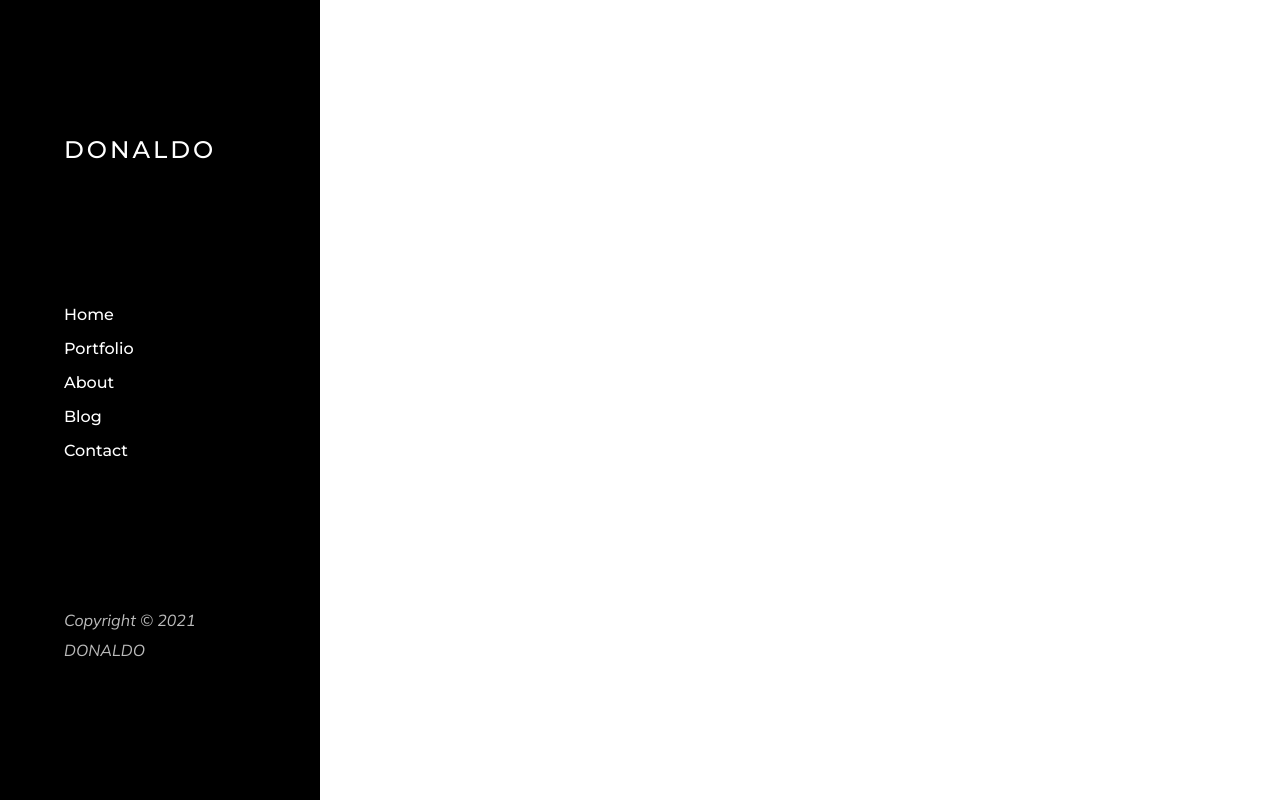
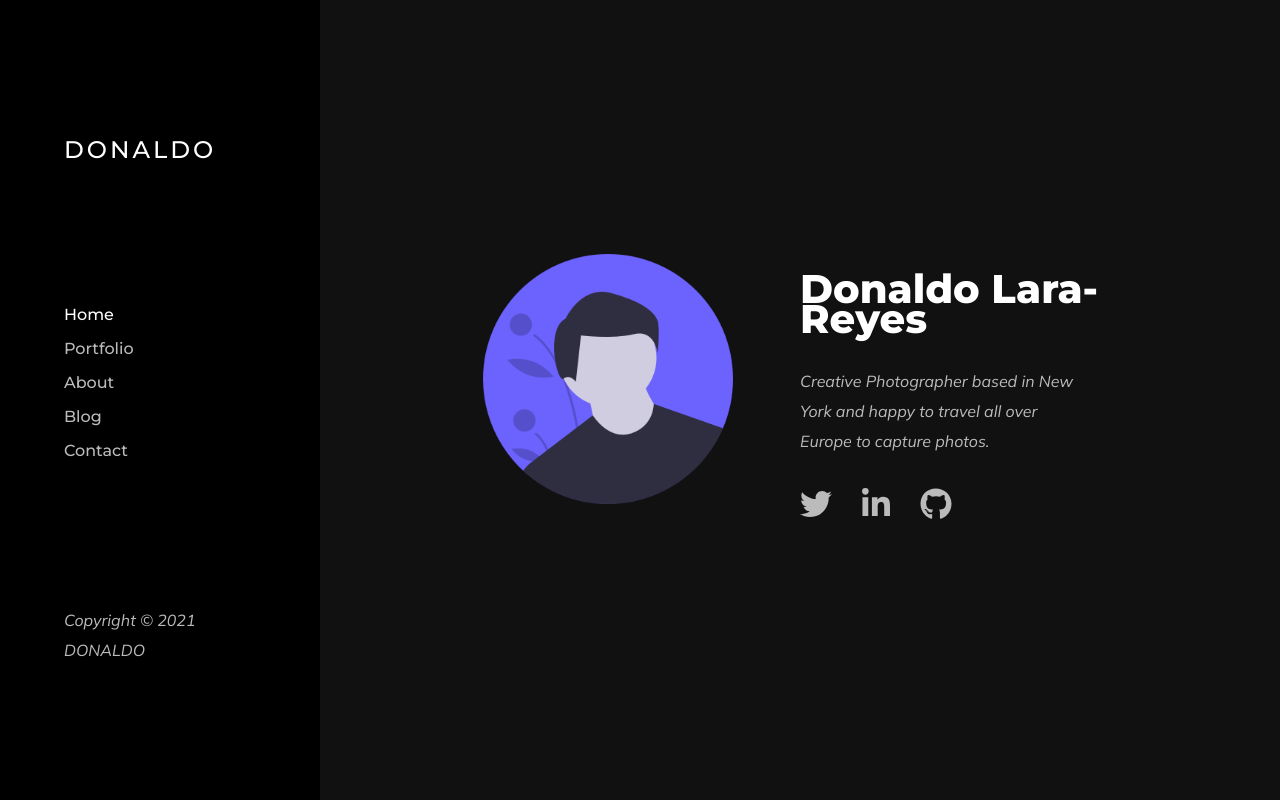
Before and after one commit to DonaldoLR/portfolio-website, a React (Create React App) app: page / in a window 1280 px wide. Built offline with nearby package versions, Linux system fonts and the light colour scheme.

Commit message:
Finished Home Page

```diff
--- a/src/Components/Navigation.js
+++ b/src/Components/Navigation.js
@@ -13,7 +13,7 @@ const Navigation = () => {
         </div>
         <ul className={displayMenu ? 'open nav-list' : 'nav-list'}>
           <li className='nav-list-item'>
-            <NavLink to='/' className='nav-link' onClick={toggleMenu}>
+            <NavLink exact to='/' className='nav-link' onClick={toggleMenu}>
               Home
             </NavLink>
           </li>
--- a/src/Pages/App.js
+++ b/src/Pages/App.js
@@ -21,13 +21,11 @@ const App = () => {
     <Router>
       <div className='app'>
         <Navigation />
-        {/* <Switch>
+        <Switch>
           <Route exact path='/'>
-            <section className='container'>
-              <Home />
-            </section>
+            <Home />
           </Route>
-          <Route exact path='/Portfolio'>
+          {/*  <Route exact path='/Portfolio'>
             <Portfolio />
           </Route>
           <Route exact path='/About'>
@@ -38,8 +36,8 @@ const App = () => {
           </Route>
           <Route exact path='/Contact'>
             <Contact />
-          </Route>
-        </Switch> */}
+          </Route> */}
+        </Switch>
       </div>
     </Router>
   );
--- a/src/Pages/Home/Home.js
+++ b/src/Pages/Home/Home.js
@@ -1,11 +1,15 @@
 import React from 'react';
 import avatar from '../../Assets/avatar.png';
 import { FontAwesomeIcon } from '@fortawesome/react-fontawesome';
-
+import { NavLink } from 'react-router-dom';
 const Home = () => {
   return (
-    <div>
+    <section className='container'>
+      <div className='landing-hero'>
+        <div className='landing-image'>
           <img alt='Donaldo Avatar' src={avatar} width='100%' />
+        </div>
+        <div className='landing-content'>
           <h1>Donaldo Lara-Reyes</h1>
           <p>
             Creative Photographer based in New York and happy to travel all over
@@ -13,16 +17,24 @@ const Home = () => {
           </p>
           <ul>
             <li>
-          <FontAwesomeIcon icon={['fab', 'twitter']} />
+              <a href='https://twitter.com/DonaldoLR' target='_blank'>
+                <FontAwesomeIcon icon={['fab', 'twitter']} size='2x' />
+              </a>
             </li>
             <li>
-          <FontAwesomeIcon icon={['fab', 'linkedin-in']} />
+              <a href='https://www.linkedin.com/in/donaldolr/' target='_blank'>
+                <FontAwesomeIcon icon={['fab', 'linkedin-in']} size='2x' />
+              </a>
             </li>
             <li>
-          <FontAwesomeIcon icon={['fab', 'github']} />
+              <a href='https://github.com/DonaldoLR' target='_blank'>
+                <FontAwesomeIcon icon={['fab', 'github']} size='2x' />
+              </a>
             </li>
           </ul>
         </div>
+      </div>
+    </section>
   );
 };
 
--- a/src/Styles/2-Base/_global.scss
+++ b/src/Styles/2-Base/_global.scss
@@ -1,4 +1,4 @@
-@import url('https://fonts.googleapis.com/css2?family=Montserrat:wght@500&family=Mulish:ital@1&display=swap');
+@import url('https://fonts.googleapis.com/css2?family=Montserrat:wght@500;800&family=Mulish:ital@1&display=swap');
 body {
   line-height: 30px;
 }
@@ -23,7 +23,21 @@ a {
   font-family: 'Montserrat', sans-serif;
   font-weight: 500;
 }
-.app {
-  display: grid;
-  grid-template-columns: 1fr 3fr;
+// a:hover {
+//   color: #fff;
+// }
+section {
+  max-width: 100vw;
+  min-height: 92vh;
+  background: #111;
 }
+img {
+  max-width: 250px;
+  max-height: 250px;
+}
+@media screen and (min-width: $breakpoint-laptop) {
+  .app {
+    display: grid;
+    grid-template-columns: 1fr 3fr;
+  }
+}
--- a/src/Styles/3-Layout/_navigation.scss
+++ b/src/Styles/3-Layout/_navigation.scss
@@ -9,9 +9,8 @@ nav {
   min-height: 8vh;
 }
 .logo {
-  color: white;
   display: none;
-  font-size: 1.5em;
+  font-size: 1.5rem;
   letter-spacing: 3px;
   text-transform: uppercase;
 }
@@ -23,7 +22,7 @@ nav {
   -webkit-clip-path: circle(0px at 0% -10%);
   display: flex;
   flex-direction: column;
-  height: 100vh;
+  min-height: 100vh;
   justify-content: center;
   margin-right: auto;
   pointer-events: none;
@@ -37,22 +36,23 @@ nav {
 }
 // Anchor Tag Styling
 .nav-link {
-  color: white;
-  font-size: 1.5rem;
+  font-size: 1rem;
   text-decoration: none;
 }
+.active {
+  color: #fff;
+}
 .open {
-  clip-path: circle(1500px at 0% -10%);
-  -webkit-clip-path: circle(1500px at 0% -10%);
+  clip-path: circle(1600px at 0% -10%);
+  -webkit-clip-path: circle(1600px at 0% -10%);
   pointer-events: all;
 }
-
 .nav-footer {
   display: none;
 }
 @media screen and (min-width: $breakpoint-tablet) {
   nav {
-    justify-content: space-around;
+    justify-content: space-evenly;
   }
   .hamburger {
     display: none;
@@ -62,12 +62,12 @@ nav {
     clip-path: unset;
     flex-direction: row;
     height: initial;
-    justify-content: space-around;
+    margin: 0;
     pointer-events: all;
     position: sticky;
     top: initial;
     width: 75%;
-    margin: 0;
+    min-height: 0;
   }
   .nav-list-item {
     margin: 0 auto;
@@ -82,8 +82,6 @@ nav {
     align-items: unset;
     flex-direction: column;
     height: 100vh;
-    height: 100%;
-    justify-content: space-evenly;
     padding: 0 20%;
   }
   .logo {
@@ -91,7 +89,6 @@ nav {
   }
   .nav-list {
     flex-direction: column;
-    justify-content: unset;
     width: initial;
   }
   .nav-list-item {
@@ -101,7 +98,6 @@ nav {
     display: block;
   }
   .nav-link {
-    font-size: 1em;
     position: relative;
     text-decoration: none;
   }
@@ -124,51 +120,3 @@ nav {
     visibility: visible;
   }
 }
-
-///////////////
-// FINAL Design for Desktops
-///////////////
-
-// header {
-//   background-color: black;
-//   height: 100vh;
-// }
-// nav {
-//   display: flex;
-//   flex-direction: column;
-//   height: 100%;
-//   justify-content: center;
-//   text-align: left;
-//   padding: 0 20%;
-// }
-
-// .logo {
-//   font-size: 1.5em;
-//   text-transform: uppercase;
-//   letter-spacing: 3px;
-// }
-// .nav-list {
-//   margin: 40px 0;
-// }
-// a {
-//   text-decoration: none;
-//   position: relative;
-// }
-// a::before,
-// a:focus::before {
-//   content: '';
-//   position: absolute;
-//   width: 100%;
-//   height: 1px;
-//   bottom: 0;
-//   left: 0;
-//   background-color: #fff;
-//   visibility: hidden;
-//   transform: scaleX(0);
-//   transition: all 0.3s ease-in-out 0s;
-// }
-// a:hover::before,
-// a:focus::before {
-//   visibility: visible;
-//   transform: scaleX(1);
-// }
--- a/src/Styles/5-Templates/_5-templates.scss
+++ b/src/Styles/5-Templates/_5-templates.scss
@@ -0,0 +1 @@
+@import './home';
--- /dev/null
+++ b/src/Styles/5-Templates/_home.scss
@@ -0,0 +1,58 @@
+.landing-hero {
+  max-width: 80%;
+  text-align: center;
+  margin: 0 auto;
+  padding-top: 12vh;
+  height: 100vh;
+  ul {
+    display: flex;
+    justify-content: space-evenly;
+  }
+
+  h1 {
+    font-weight: 800;
+    font-size: 2.5em;
+  }
+  p {
+    max-width: 50%;
+    margin: 2em auto;
+  }
+}
+
+.landing-image {
+  margin-bottom: 4vh;
+}
+
+@media screen and (min-width: $breakpoint-laptop) {
+  .landing-hero {
+    display: grid;
+    grid-template-columns: 1fr 1fr;
+    padding: 0;
+    margin: 0 auto;
+    align-items: center;
+
+    p {
+      max-width: 75%;
+      margin: 2em 0;
+    }
+
+    ul {
+      justify-content: start;
+    }
+    li {
+      margin-right: 30px;
+    }
+    li:nth-child(1) > a:hover {
+      color: #1da1f2;
+    }
+    li:nth-child(2) > a:hover {
+      color: #0077b5;
+    }
+    li:nth-child(3) > a:hover {
+      color: #fff;
+    }
+  }
+  .landing-content {
+    text-align: left;
+  }
+}
```
Also changed, not shown: src/Assets/avatar.png. Lines whose indentation alone changed are shown as unchanged.
